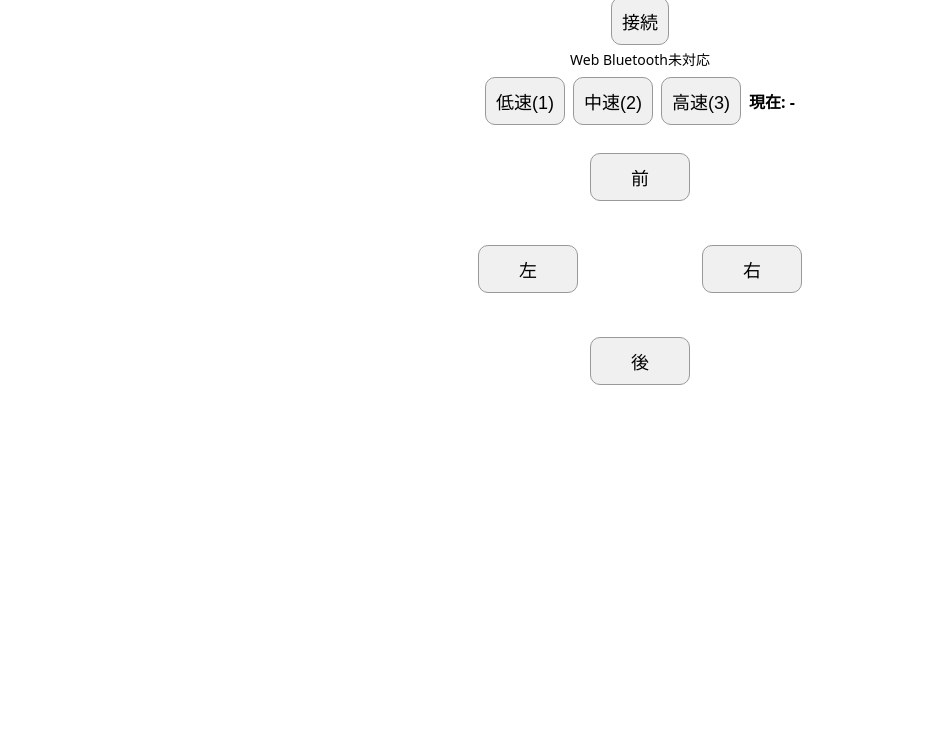
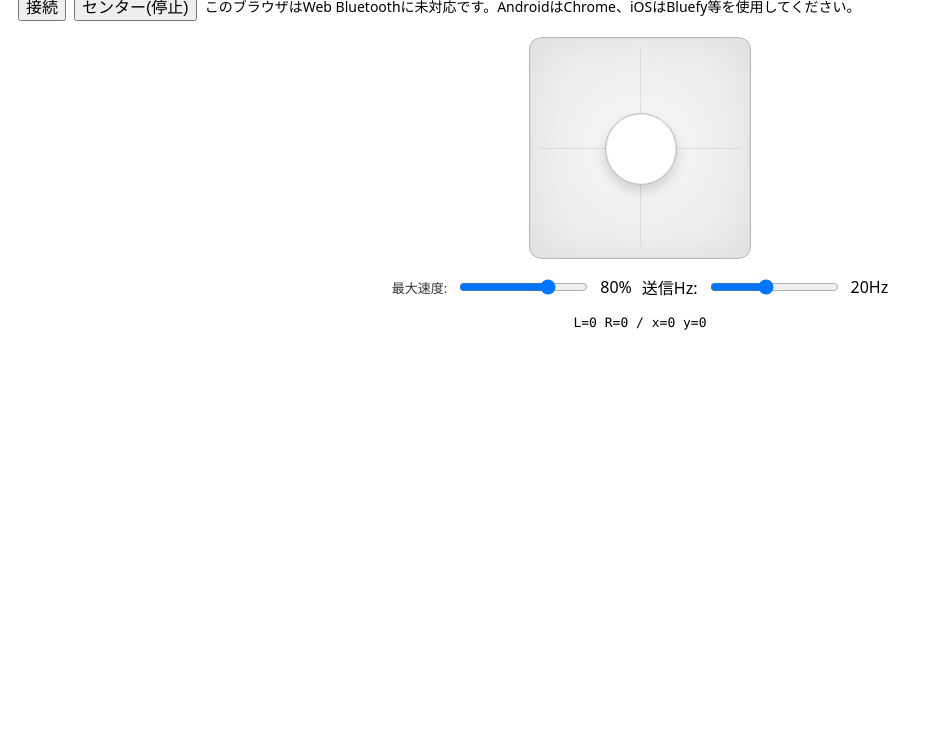
Before and after one commit to YamaguchiAHI/nuiD_web_v2, a plain HTML site: page index.html in a window 1280 px wide. Shown: the part 65-800 px from the top of the page, without its empty margins (0-933 px from the left). Drawn offline with Linux system fonts and the light colour scheme.

Commit message:
Update index.html

```diff
--- a/index.html
+++ b/index.html
@@ -3,102 +3,241 @@
 <head>
 <meta charset="utf-8" />
 <meta name="viewport" content="width=device-width, initial-scale=1" />
-<title>BLE Remote（速度ボタン付き v2）</title>
+<title>BLE Joystick Remote (ESP32)</title>
 <style>
-  body { font-family: system-ui, -apple-system, Segoe UI, Roboto, sans-serif; margin: 20px; }
-  h1 { font-size: 20px; text-align: center; }
-  #connectWrap { text-align: center; margin-bottom: 8px; }
-  #status { margin-top: 4px; font-size: 14px; }
-  #speedWrap { display: flex; gap: 8px; justify-content: center; align-items: center; margin-bottom: 12px; }
-  #speedNow { font-weight: 600; }
-  #grid { display: grid; grid-template-columns: 100px 100px 100px; grid-template-rows: 80px 80px 80px; gap: 12px; justify-content: center; align-items: center; }
-  button { padding: 10px; font-size: 18px; border-radius: 10px; border: 1px solid #999; background: #f0f0f0; transition: background 0.1s ease; }
-  button.pressed { background: #ffd966 !important; }
+  :root { --size: 220px; --knob: 70px; }
+  body { font-family: system-ui, -apple-system, Segoe UI, Roboto, sans-serif; margin: 18px; }
+  h1 { font-size: 18px; margin: 0 0 12px; }
+  #row { display: grid; grid-template-columns: 1fr; gap: 16px; }
+  #conn { display:flex; gap:8px; align-items:center; }
+  #status { font-size: 14px; }
+  button, input[type=range] { font-size: 16px; }
+  #padWrap { display:flex; justify-content:center; align-items:center; }
+  #pad {
+    position: relative; width: var(--size); height: var(--size);
+    background: radial-gradient(circle at center, #f8f8f8, #e6e6e6);
+    border-radius: 12px; border: 1px solid #bbb;
+    touch-action: none; user-select: none;
+    box-shadow: inset 0 0 0 1px #ddd, inset 0 0 40px rgba(0,0,0,0.04);
+  }
+  #grid {
+    position:absolute; inset:10px;
+    background:
+      linear-gradient(#ddd,#ddd) 50% 0/1px 100% no-repeat,
+      linear-gradient(#ddd,#ddd) 0 50%/100% 1px no-repeat,
+      radial-gradient(circle at 50% 50%, rgba(0,0,0,0.06) 0 2px, transparent 2px);
+    border-radius:8px;
+  }
+  #knob {
+    position:absolute; width: var(--knob); height: var(--knob);
+    left: calc(50% - var(--knob)/2); top: calc(50% - var(--knob)/2);
+    background: #fff; border-radius: 999px; border: 1px solid #bbb;
+    box-shadow: 0 6px 12px rgba(0,0,0,0.15), inset 0 0 0 1px #eee;
+    pointer-events: none;
+  }
+  #readout { text-align:center; font-family: ui-monospace, SFMono-Regular, Menlo, Consolas, monospace; font-size:13px; }
+  #controls { display:flex; gap:10px; align-items:center; justify-content:center; flex-wrap:wrap; }
+  #maxLabel { font-size: 13px; opacity: 0.8; }
 </style>
 </head>
 <body>
-  <h1>BLE Remote（速度ボタン付き v2）</h1>
-  <div id="connectWrap">
-    <button id="btnConnect">接続</button>
-    <div id="status">未接続</div>
+  <h1>BLE Joystick Remote（FPS風スティック）</h1>
+  <div id="row">
+    <div id="conn">
+      <button id="btnConnect">接続</button>
+      <button id="btnCenter">センター(停止)</button>
+      <div id="status">未接続</div>
+    </div>
+
+    <div id="padWrap">
+      <div id="pad" aria-label="joystick pad">
+        <div id="grid"></div>
+        <div id="knob"></div>
+      </div>
+    </div>
+
+    <div id="controls">
+      <label id="maxLabel">最大速度:</label>
+      <input id="maxRange" type="range" min="30" max="100" value="80" />
+      <span id="maxVal">80%</span>
+      <label id="sendHzLabel">送信Hz:</label>
+      <input id="hzRange" type="range" min="5" max="40" value="20" />
+      <span id="hzVal">20Hz</span>
+    </div>
+
+    <div id="readout">L=0 R=0 / x=0 y=0</div>
   </div>
-  <div id="speedWrap">
-    <button id="spd1">低速(1)</button>
-    <button id="spd2">中速(2)</button>
-    <button id="spd3">高速(3)</button>
-    <span id="speedNow">現在: -</span>
-  </div>
-  <div id="grid">
-    <div></div>
-    <button id="btnF">前</button>
-    <div></div>
-    <button id="btnL">左</button>
-    <div></div>
-    <button id="btnR">右</button>
-    <div></div>
-    <button id="btnB">後</button>
-    <div></div>
-  </div>
+
 <script>
 (() => {
+  // UUIDs (Nordic UART-like)
   const SERVICE_UUID = '6e400001-b5a3-f393-e0a9-e50e24dcca9e';
   const CHAR_WRITE_UUID = '6e400002-b5a3-f393-e0a9-e50e24dcca9e';
-  let writeChar = null;
 
-  const $ = id => document.getElementById(id);
-  const status = t => { $('status').textContent = t; };
+  let device=null, server=null, writeChar=null;
+  const $ = (id)=>document.getElementById(id);
+  const status = (t)=>{ $('status').textContent = t; };
 
-  async function connect() {
-    try {
-      status('接続中…');
-      const device = await navigator.bluetooth.requestDevice({
-        filters: [{ services: [SERVICE_UUID] }]
-      });
-      status('接続…');
-      const server = await device.gatt.connect();
-      const service = await server.getPrimaryService(SERVICE_UUID);
-      writeChar = await service.getCharacteristic(CHAR_WRITE_UUID);
-      status('接続完了');
-    } catch (e) {
-      console.error(e);
-      status('接続失敗');
+  // Joystick state
+  const pad = $('pad'), knob = $('knob'), grid = $('grid');
+  let center = {x:0, y:0, r:0};
+  let stick = {x:0, y:0}; // normalized -1..+1 (x右+, y前+)
+  let pressed = false;
+  let maxPct = 80; // GUI scale
+  let sendHz = 20;
+  let lastSent = {l:0, r:0};
+  let timer = null;
+
+  function layout() {
+    const rect = pad.getBoundingClientRect();
+    const gridRect = grid.getBoundingClientRect();
+    center.x = rect.width/2;
+    center.y = rect.height/2;
+    center.r = Math.min(rect.width, rect.height)/2 - parseFloat(getComputedStyle(knob).width)/2 - 8;
+    // adjust grid size to full pad with 10px inset (already via CSS)
+  }
+  window.addEventListener('resize', layout);
+  layout();
+
+  // Touch/mouse handlers
+  function setKnob(x, y) {
+    knob.style.left = `${x - knob.offsetWidth/2}px`;
+    knob.style.top  = `${y - knob.offsetHeight/2}px`;
+  }
+  function clamp(v,min,max){ return v<min?min:(v>max?max:v); }
+
+  function updateFromPointer(px, py) {
+    const rect = pad.getBoundingClientRect();
+    const x = px - rect.left;
+    const y = py - rect.top;
+    // vector from center
+    let dx = x - center.x;
+    let dy = y - center.y;
+    // clamp to circle
+    const len = Math.hypot(dx, dy) || 1;
+    const max = center.r;
+    if (len > max) { dx *= max/len; dy *= max/len; }
+    setKnob(center.x + dx, center.y + dy);
+
+    // normalize to -1..1, and convert screen Y (down+) to forward Y(前+)
+    const nx = dx / max;
+    const ny = -dy / max;
+    const dead = 0.08;
+    const mag = Math.hypot(nx, ny);
+    if (mag < dead) { stick.x = 0; stick.y = 0; }
+    else {
+      const scale = (mag - dead)/(1-dead);
+      stick.x = clamp(nx, -1, 1) * scale;
+      stick.y = clamp(ny, -1, 1) * scale;
     }
   }
 
-  async function sendByte(code) {
-    if (!writeChar) { status('未接続'); return; }
-    try {
-      await writeChar.writeValue(new Uint8Array([code]));
-    } catch (e) {
+  pad.addEventListener('touchstart', (e)=>{
+    e.preventDefault(); pressed=true;
+    const t = e.changedTouches[0];
+    updateFromPointer(t.clientX, t.clientY);
+  }, {passive:false});
+  pad.addEventListener('touchmove', (e)=>{
+    e.preventDefault();
+    const t = e.changedTouches[0];
+    updateFromPointer(t.clientX, t.clientY);
+  }, {passive:false});
+  pad.addEventListener('touchend', (e)=>{
+    e.preventDefault(); pressed=false; centerKnob();
+  }, {passive:false});
+  pad.addEventListener('mousedown', (e)=>{
+    pressed=true; updateFromPointer(e.clientX, e.clientY);
+  });
+  window.addEventListener('mousemove', (e)=>{ if (pressed) updateFromPointer(e.clientX, e.clientY); });
+  window.addEventListener('mouseup', ()=>{ if (pressed){ pressed=false; centerKnob(); } });
+
+  function centerKnob(){
+    setKnob(center.x, center.y);
+    stick.x = 0; stick.y = 0;
+  }
+  $('btnCenter').addEventListener('click', ()=>centerKnob());
+
+  // Diff-drive mixing: left = y + x, right = y - x
+  function mixAndScale(){
+    const maxScale = maxPct/100;
+    let l = (stick.y + stick.x) * 100 * maxScale;
+    let r = (stick.y - stick.x) * 100 * maxScale;
+    l = Math.max(-100, Math.min(100, l));
+    r = Math.max(-100, Math.min(100, r));
+    return {l: Math.round(l), r: Math.round(r)};
+  }
+
+  async function connect(){
+    try{
+      status('デバイス検索中…');
+      device = await navigator.bluetooth.requestDevice({
+        filters: [{ services: [SERVICE_UUID] }],
+        optionalServices: [SERVICE_UUID]
+      });
+      device.addEventListener('gattserverdisconnected', ()=>{
+        status('切断されました');
+        device=server=writeChar=null;
+        stopSender();
+      });
+      status('接続中…');
+      server = await device.gatt.connect();
+      const service = await server.getPrimaryService(SERVICE_UUID);
+      writeChar = await service.getCharacteristic(CHAR_WRITE_UUID);
+      status('接続完了: ' + (device.name || 'ESP32'));
+
+      startSender();
+    }catch(e){
       console.error(e);
-      status('送信失敗');
+      status('接続失敗: ' + e.message);
     }
   }
 
-  const C = { F:70,B:66,L:76,R:82,S:83,'1':49,'2':50,'3':51 };
-  function bindPressRelease(btnId, code) {
-    const el = $(btnId);
-    const down = () => { sendByte(C[code]); el.classList.add('pressed'); };
-    const up = () => { sendByte(C['S']); el.classList.remove('pressed'); };
-    el.addEventListener('touchstart', e => { e.preventDefault(); down(); }, {passive:false});
-    el.addEventListener('touchend', e => { e.preventDefault(); up(); }, {passive:false});
-    el.addEventListener('mousedown', e => { down(); });
-    el.addEventListener('mouseup', e => { up(); });
-    el.addEventListener('mouseleave', e => { up(); });
+  async function sendLR(l, r){
+    if (!writeChar) return;
+    try{
+      // Frame: 'J' (0x4A) + int8 left + int8 right
+      const buf = new Uint8Array(3);
+      buf[0] = 0x4A; // 'J'
+      buf[1] = (l & 0xFF);
+      buf[2] = (r & 0xFF);
+      await writeChar.writeValue(buf);
+    }catch(e){
+      console.error(e);
+      status('送信失敗: ' + e.message);
+      stopSender();
+    }
+  }
+
+  function startSender(){
+    stopSender();
+    const interval = Math.max(5, Math.min(40, sendHz));
+    const ms = Math.round(1000/interval);
+    timer = setInterval(()=>{
+      const {l, r} = mixAndScale();
+      $('readout').textContent = `L=${l} R=${r} / x=${(stick.x*100)|0} y=${(stick.y*100)|0}`;
+      // Send only if changed or stick pressed; also send zero when released
+      if (l !== lastSent.l || r !== lastSent.r){
+        sendLR(l, r);
+        lastSent = {l, r};
+      }
+    }, ms);
+  }
+  function stopSender(){
+    if (timer){ clearInterval(timer); timer=null; }
+    lastSent = {l:9999, r:9999}; // force next change
   }
 
   $('btnConnect').addEventListener('click', connect);
-  bindPressRelease('btnF','F');
-  bindPressRelease('btnB','B');
-  bindPressRelease('btnL','L');
-  bindPressRelease('btnR','R');
+  const maxRange = $('maxRange');
+  maxRange.addEventListener('input', ()=>{ maxPct = Number(maxRange.value); $('maxVal').textContent = maxPct + '%'; });
+  const hzRange = $('hzRange');
+  hzRange.addEventListener('input', ()=>{ sendHz = Number(hzRange.value); $('hzVal').textContent = sendHz + 'Hz'; if (writeChar) startSender(); });
 
-  $('spd1').addEventListener('click', ()=>{ sendByte(C['1']); $('speedNow').textContent='現在: 低速(1)'; });
-  $('spd2').addEventListener('click', ()=>{ sendByte(C['2']); $('speedNow').textContent='現在: 中速(2)'; });
-  $('spd3').addEventListener('click', ()=>{ sendByte(C['3']); $('speedNow').textContent='現在: 高速(3)'; });
+  // Layout knob initially
+  centerKnob();
 
   if (!navigator.bluetooth) {
-    status('Web Bluetooth未対応');
+    status('このブラウザはWeb Bluetoothに未対応です。AndroidはChrome、iOSはBluefy等を使用してください。');
   }
 })();
 </script>
```
